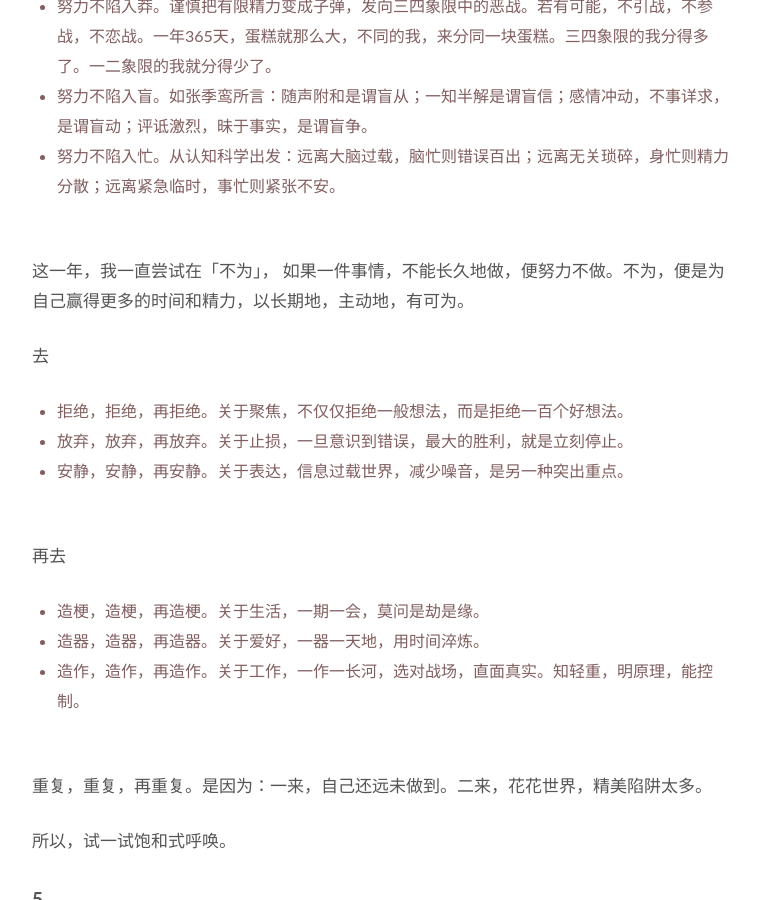
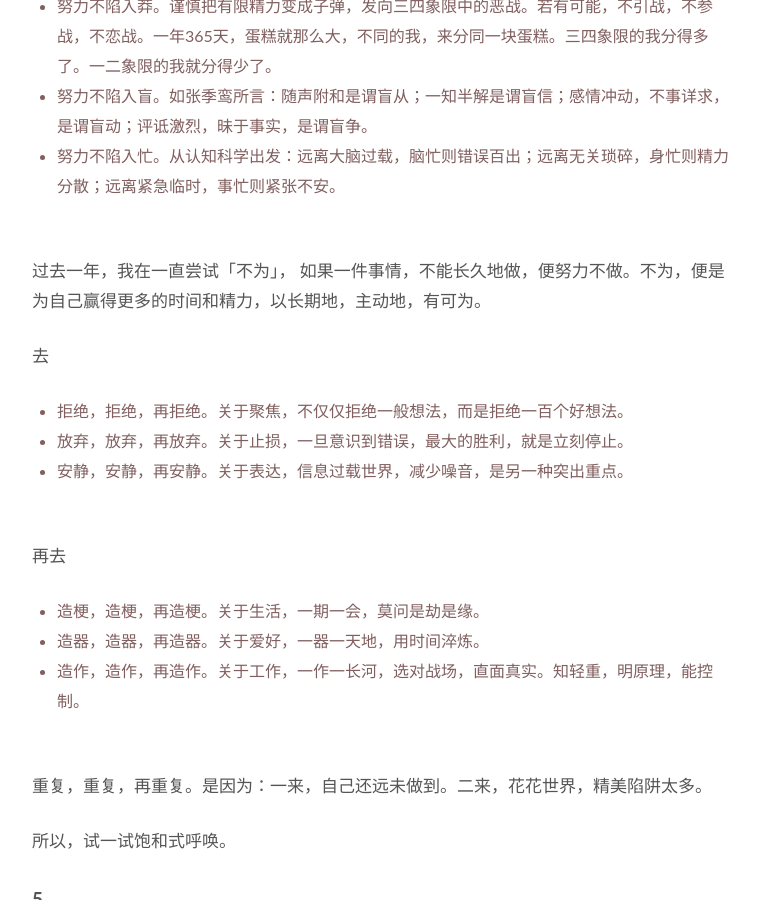
Before and after one commit to WillWang-X/willwang-x.github.io, a Jekyll site: the page built from _posts/blogs/2022-12-31-horse-manure-and-fertile-soil.md, in a window 1280 px wide and 900 px high, scrolled down 6709 px. Shown: the whole window, without its empty margins (258-1017 px from the left). Built offline with Jekyll 4.4.1, drawn with Linux system fonts in a browser that asks for light colours.

Commit message:
Answer to Year-in-review_Question on soil

```diff
--- a/_posts/blogs/2022-12-31-horse-manure-and-fertile-soil.md
+++ b/_posts/blogs/2022-12-31-horse-manure-and-fertile-soil.md
@@ -206,7 +206,7 @@ ChatGPT 加其他让这成为了可能。
 
 <br>
 
-这一年，我一直尝试在「不为」， 如果一件事情，不能长久地做，便努力不做。不为，便是为自己赢得更多的时间和精力，以长期地，主动地，有可为。
+过去一年，我在一直尝试「不为」， 如果一件事情，不能长久地做，便努力不做。不为，便是为自己赢得更多的时间和精力，以长期地，主动地，有可为。
 
 去
 
```
